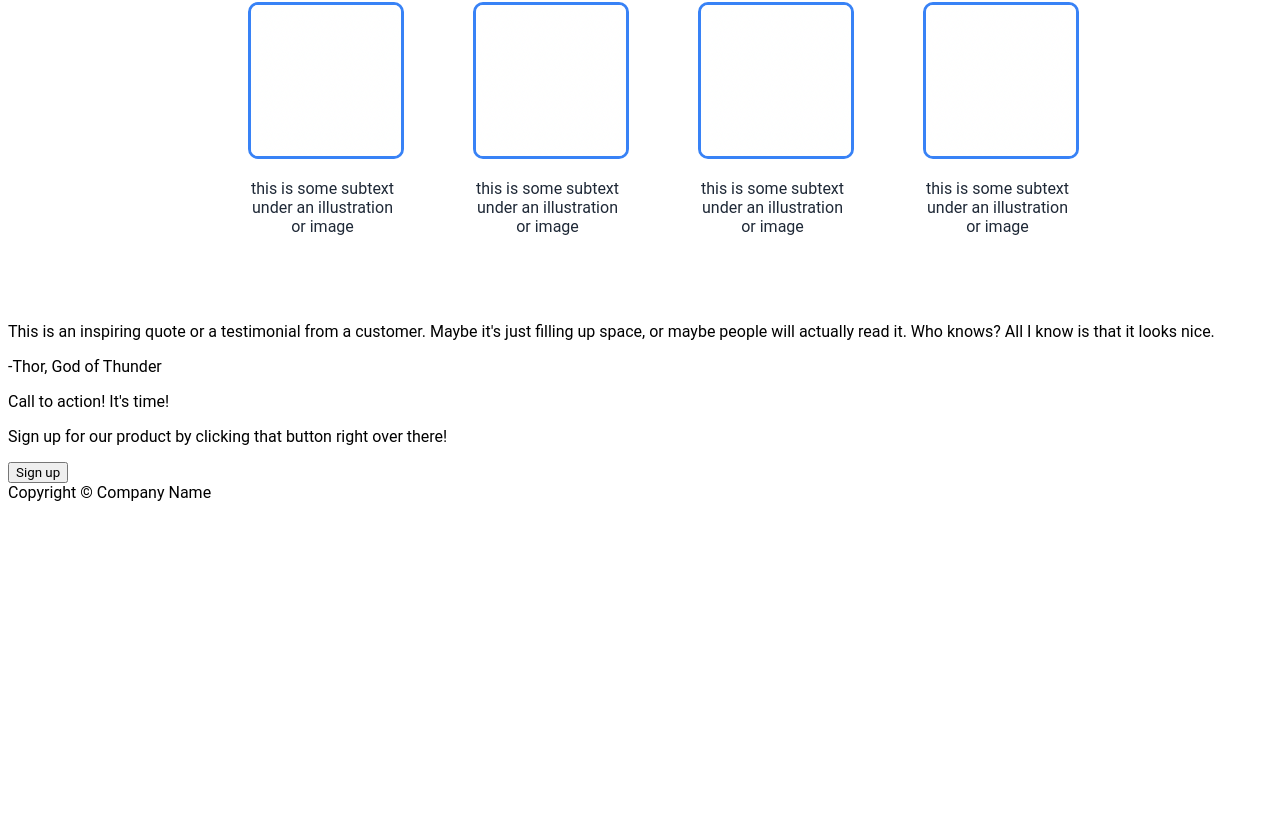
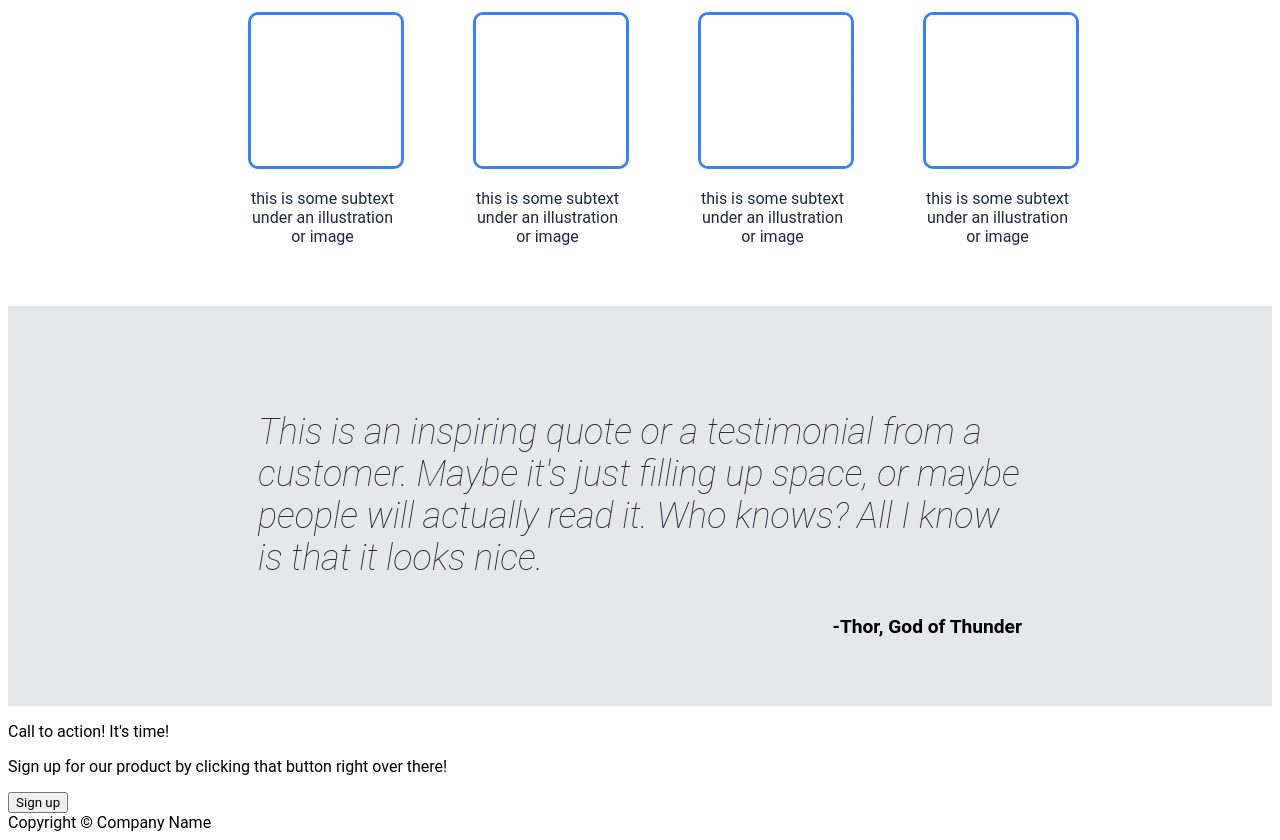
Before and after one commit to ninmedium/flex_landing_page_2, a plain HTML site: page index.html in a window 1280 px wide. Shown: the part 555-1395 px from the top of the page. Before the commit the page ends 1065 px from the top, so only its background shows below. Drawn offline with Linux system fonts and the light colour scheme.

Commit message:
complete CSS for content box 3

```diff
--- a/styles.css
+++ b/styles.css
@@ -97,4 +97,27 @@ li {
     font-size: 36px;
     color: #1f2937;
     font-weight: 900;
+    margin-bottom: 20px;
 }
+
+.content-3 {
+    height: 400px;
+    padding: 0px 250px;
+    background-color: #e5e7eb;
+    display: flex;
+    flex-direction: column;
+    justify-content: center;
+}
+
+.content-3 p {
+    font-size: 36px;
+    font-weight: lighter;
+    font-style: italic;
+    color: #1f2937;
+}
+
+.content-3 div {
+    align-self: flex-end;
+    font-size: larger;
+    font-weight: bold;
+}
```
